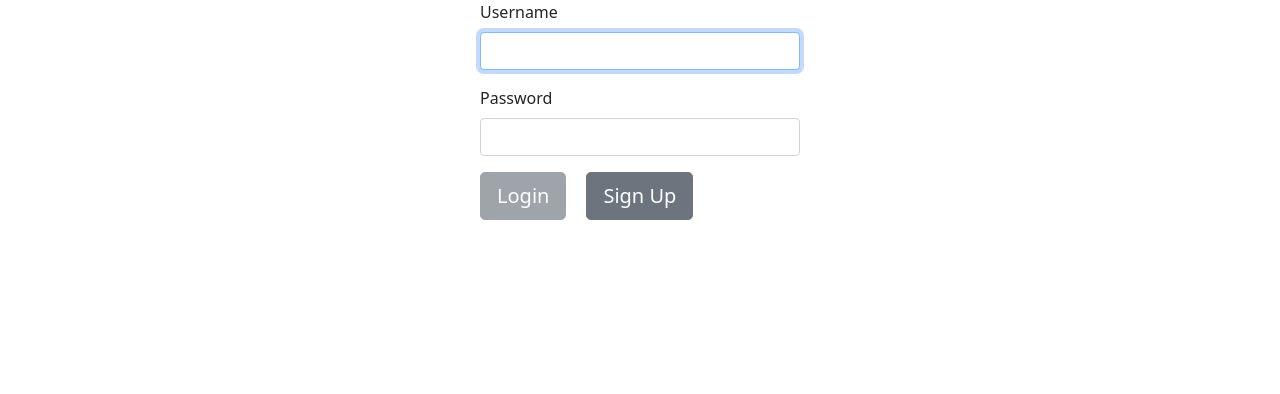
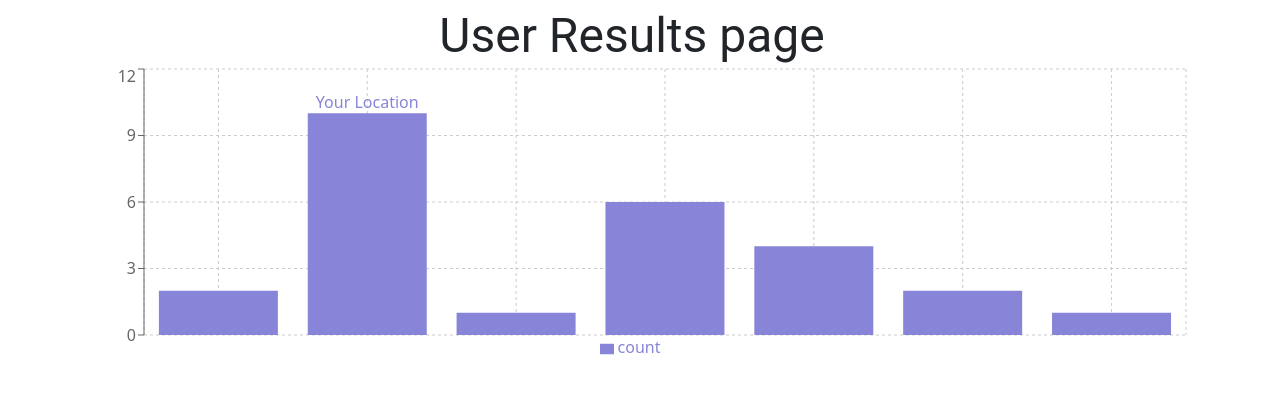
Before and after one commit to Privilege-walk/front-end, a React app: page /results in a window 1280 px wide. Before the commit this address led to /login. Shown: the top 394 px of the page. Built offline with nearby package versions, Linux system fonts and the light colour scheme.

Commit message:
Basic implementation of results page graph

```diff
--- a/package.json
+++ b/package.json
@@ -34,6 +34,7 @@
     "react-router-dom": "^6.2.2",
     "react-use-websocket": "^3.0.0",
     "reactstrap": "^9.0.1",
+    "recharts": "^2.1.9",
     "redux": "^4.1.2",
     "redux-thunk": "^2.4.1",
     "yup": "^0.32.11"
--- a/src/components/App.js
+++ b/src/components/App.js
@@ -12,7 +12,7 @@ import ProtectedRoute from './ProtectedRoute';
 import Events from './Events';
 import Questions from './Questions';
 import { UserLiveEvent, HostLiveEvent } from './Walk';
-
+import ResultsPage from './Walk/ResultsPage';
 
 class App extends React.Component {
     constructor(props) {
@@ -28,6 +28,7 @@ class App extends React.Component {
                 <Route exact path="/signup" element={<SignupForm />} />
                 {/* <Route exact path="/event/host/live" element={<UserQRCode  />} /> */}
                 <Route  path="/walk/:eventId" element={<UserLiveEvent />} />
+                <Route path="/results" element={<ResultsPage />} />
 
                 {/* All Protected routes */}
                 <Route  element={<ProtectedRoute />}>
--- a/src/components/Walk/ResultsPage.js
+++ b/src/components/Walk/ResultsPage.js
@@ -2,6 +2,87 @@ import React from "react";
 import Typography from '@mui/material/Typography';
 import Container from '@mui/material/Container';
 import Grid from '@mui/material/Grid';
+import { BarChart, Bar, LabelList, Cell, XAxis, YAxis, CartesianGrid, Tooltip, Legend, ResponsiveContainer } from 'recharts';
+
+/*
+Expected API data format for both host and Participant results page.
+{
+    barDefaultColor: str,  // (required)    - default color of the bar graphs
+    data: [ // data is a sorted array. The left most item in the array will contain data for the left most bar chart
+        {
+            barName: str,  (required) - This will be displayed at the bottom of a bar. Can be an empty string.
+            color: str,    (not required) - Specific color of a single bar graph.
+            count: number,  (required)  - The height of the bar graph.
+            participantLocation: boolean (required) - This shows the location of the participant. If sending data to host this will always be false
+        },
+        {
+            ....
+        }
+    ]
+}
+
+See example below
+
+*/
+const results = {
+    barDefaultColor: '#8884d8',
+    data: [
+        {
+        barName: '',
+        count: 2,
+        participantLocation: false
+        },
+        {
+        barName: '',
+        count: 10,
+        participantLocation: true // If sending data to participants, this will indicate location of participant.
+        },
+        {
+        barName: '',
+        count: 1,
+        participantLocation: false
+        },
+        {
+        barName: '',
+        count: 6,
+        participantLocation: false
+        },
+        {
+        barName: '',
+        count: 4,
+        participantLocation: false
+        },
+        {
+        barName: '',
+        count: 2,
+        participantLocation: false
+        },
+        {
+        barName: '',
+        count: 1,
+        participantLocation: false
+        },
+    ]
+};
+
+const renderCustomizedLabel = (props) => {
+    const { x, y, width, height, value } = props;
+    const radius = 10;
+
+    if(value){
+        return (
+            <g>
+              {/* <circle cx={x + width / 2} cy={y - radius} r={radius} fill="red" /> */}
+              <text x={x + width / 2} y={y - radius} fill={results['barDefaultColor']} textAnchor="middle" dominantBaseline="middle">
+                Your Location
+              </text>
+            </g>
+          );
+    }else{
+        return (<g></g>);
+    }
+
+  };
 
 export default function ResultsPage(){
     return (
@@ -18,6 +99,35 @@ export default function ResultsPage(){
             >
                 <Typography variant="h3" component="div">User Results page</Typography>
             </Grid>
+
+            <Grid
+                height='300px'
+                sx={{minHeight: '300px', minWidth: '250px'}}
+            >
+                <ResponsiveContainer width="100%" height="100%">
+                <BarChart
+                    width={500}
+                    height={300}
+                    data={results["data"]}
+                    margin={{
+                        top: 5,
+                        right: 30,
+                        left: 20,
+                        bottom: 5,
+                    }}
+                    >
+                    <CartesianGrid strokeDasharray="3 3" />
+                    {/* <XAxis dataKey="barName" /> */}
+                    <YAxis />
+                    {/* <Tooltip /> */}
+                    <Legend />
+                    <Bar dataKey="count" fill={results['barDefaultColor']} minPointSize={5}>
+                        <LabelList dataKey="participantLocation" content={renderCustomizedLabel} />
+                    </Bar>
+                    {/* <Bar dataKey="count" fill="#8884d8" /> */}
+                </BarChart>
+                </ResponsiveContainer>
+            </Grid>
         </Container>
     );
 }
```
Also changed, not shown: 1 other file (tests, documents, lock files or other folders). Lines whose indentation alone changed are shown as unchanged.
